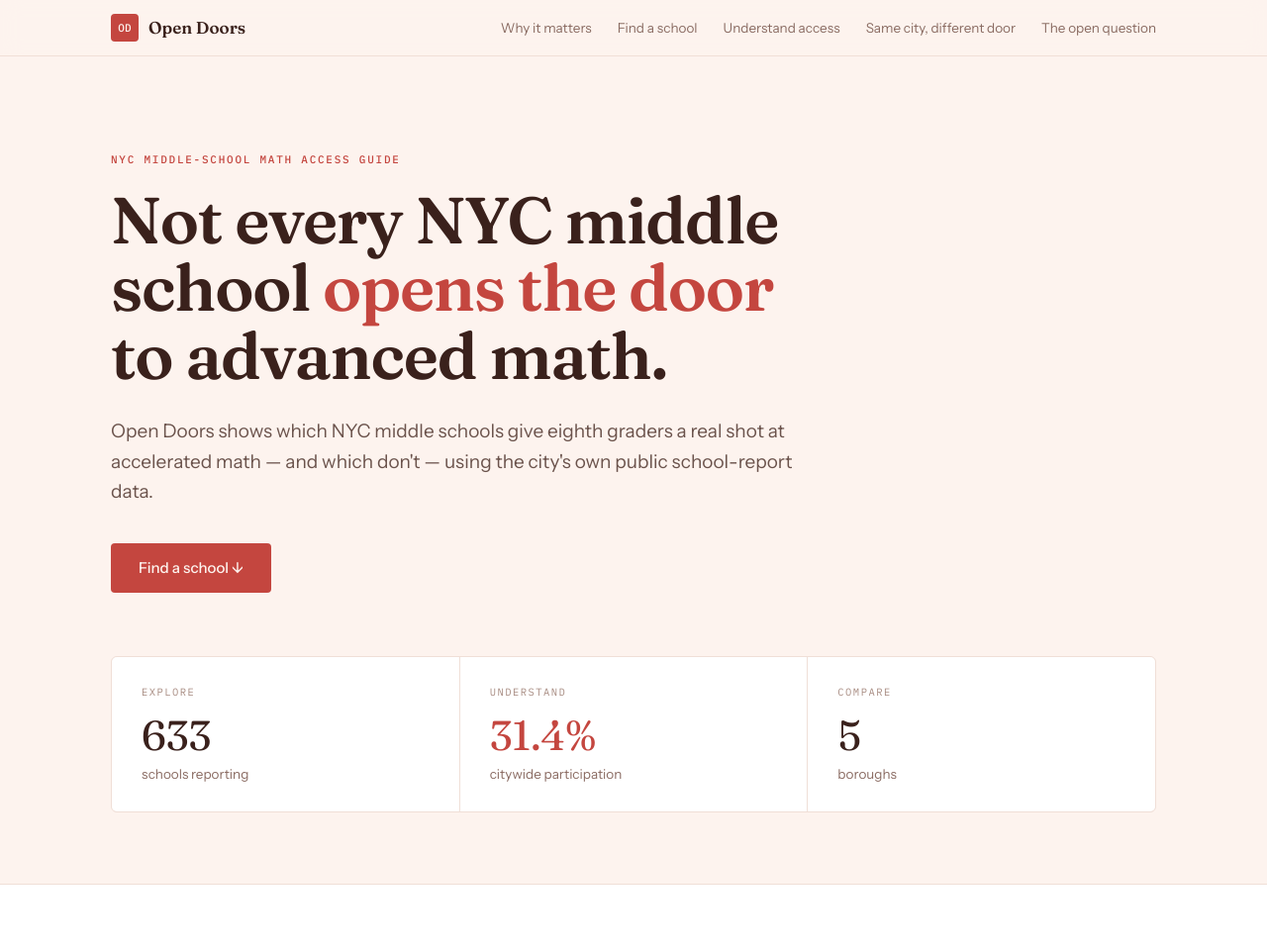
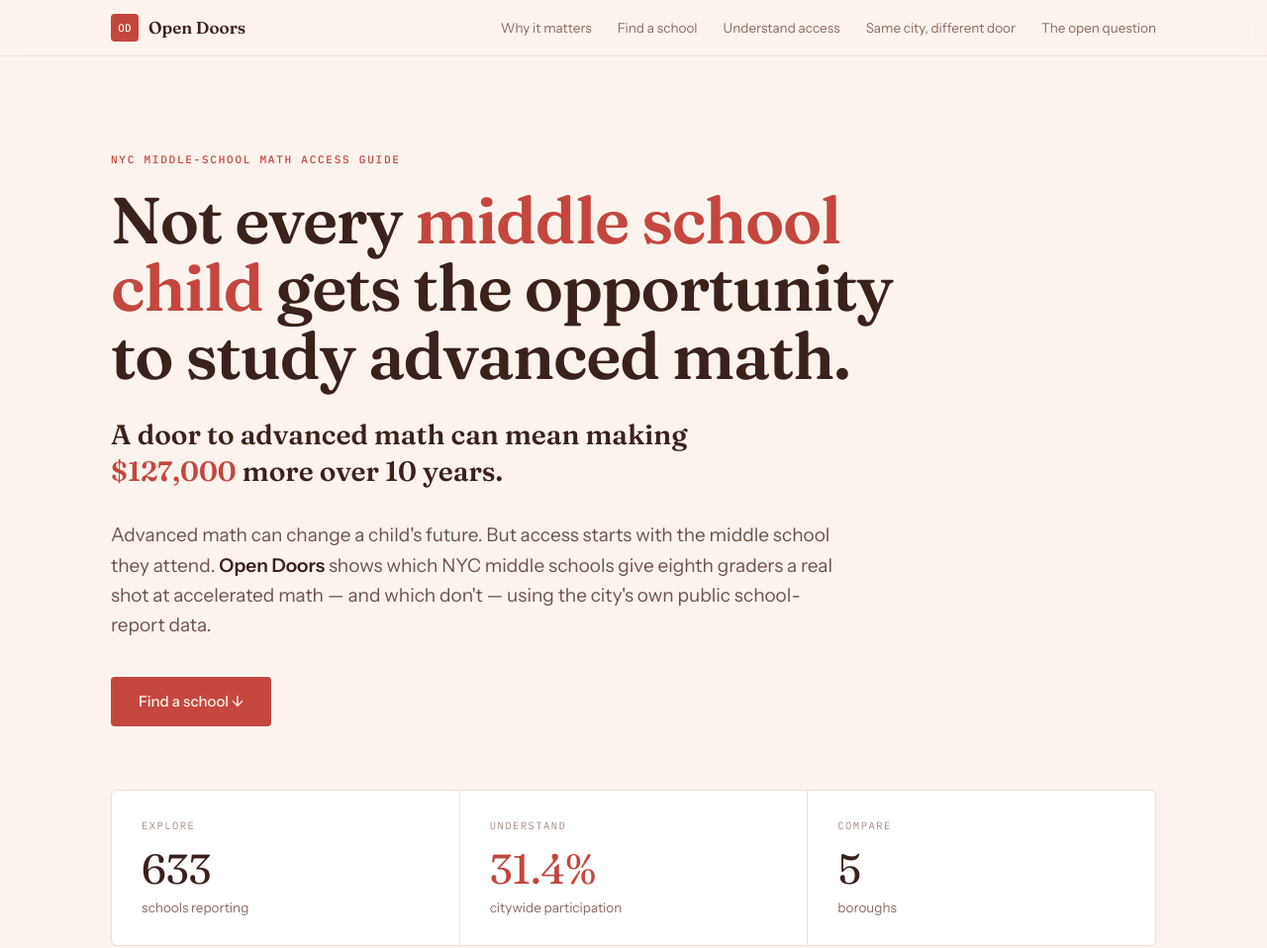
Before and after one commit to Soma-Majumder/Open-Doors-NYC-Data-Visualization-Storytelling, a website: page index.html in a window 1280 px wide. Shown: the top 958 px of the page at 99% size. Drawn offline with Linux system fonts and the light colour scheme.

Commit message:
Rewrite hero copy with a financial hook and clearer hierarchy

```diff
--- a/css/styles.css
+++ b/css/styles.css
@@ -126,8 +126,13 @@ nav .wrap{
 
 /* HERO */
 #hero{padding-top:96px;padding-bottom:72px;}
-.hero-head{font-size:66px;line-height:1.04;letter-spacing:-.02em;max-width:16ch;margin-bottom:28px;}
+.hero-head{font-size:66px;line-height:1.04;letter-spacing:-.02em;max-width:19ch;margin-bottom:28px;}
+.hero-stat-line{
+  font-family:Fraunces,Georgia,serif;font-weight:600;font-size:28px;line-height:1.3;
+  color:var(--ink);max-width:34ch;margin:0 0 32px;
+}
 .hero-sub{font-size:19px;line-height:1.6;color:var(--muted);max-width:58ch;margin-bottom:36px;}
+.hero-sub strong{color:var(--ink);}
 #hero .stat-grid{margin-top:64px;}
 
 /* Section heads (shared) */
--- a/index.html
+++ b/index.html
@@ -34,8 +34,11 @@
 <section id="hero">
   <div class="wrap">
     <div class="eyebrow">NYC middle-school math access guide</div>
-    <h1 class="hero-head">Not every NYC middle school <span class="accent">opens the door</span> to advanced math.</h1>
-    <p class="hero-sub">Open Doors shows which NYC middle schools give eighth graders a real shot at accelerated math — and which don't — using the city's own public school-report data.</p>
+    <h1 class="hero-head">Not every <span class="accent">middle school child</span> gets the opportunity to study advanced math.</h1>
+
+    <p class="hero-stat-line">A door to advanced math can mean making <span class="accent">$127,000</span> more over 10 years.</p>
+
+    <p class="hero-sub">Advanced math can change a child's future. But access starts with the middle school they attend. <strong>Open Doors</strong> shows which NYC middle schools give eighth graders a real shot at accelerated math — and which don't — using the city's own public school-report data.</p>
     <a href="#start" class="cta">Find a school ↓</a>
     <div class="stat-grid cols-3">
       <div><div class="tag">Explore</div><div class="num" id="factSchools">—</div><div class="lbl">schools reporting</div></div>
```
